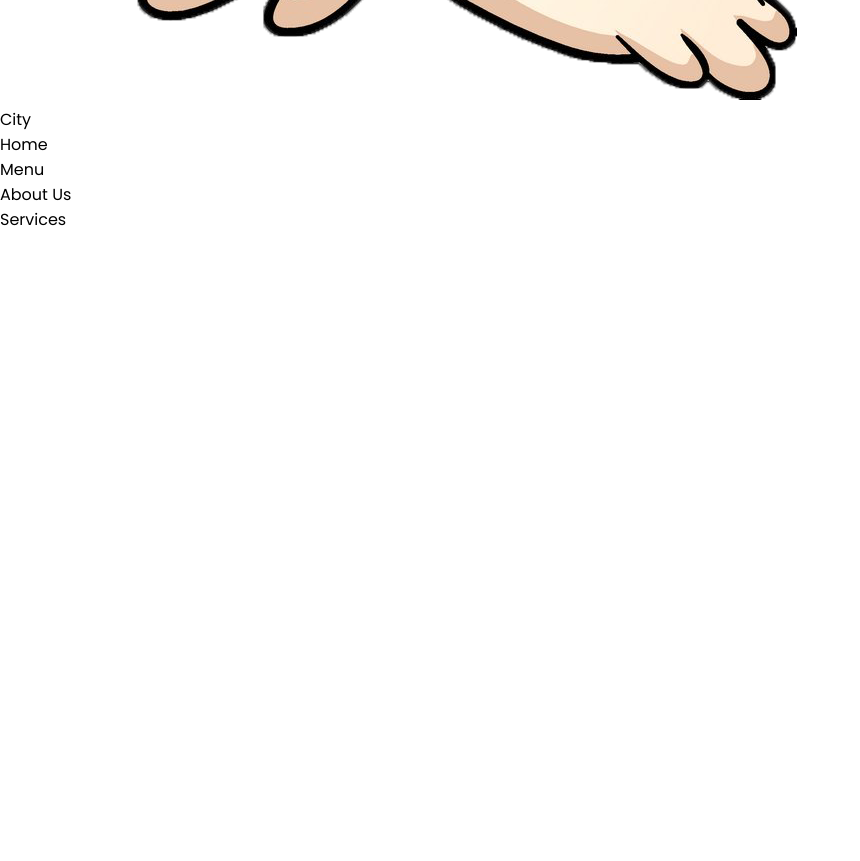
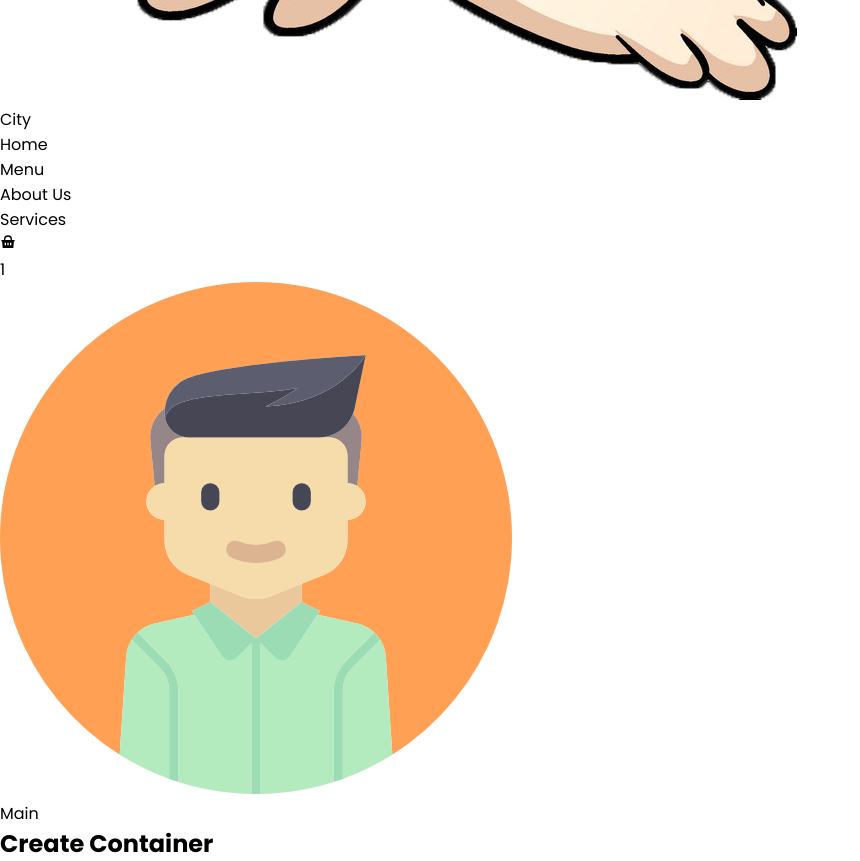
Before and after one commit to abdulawalemon1/meal-deal-client, a React (Create React App) app: page /createItem in a window 1280 px wide. Shown: the part 900-1761 px from the top of the page, without its empty margins (0-860 px from the left). Before the commit the page ends 1132 px from the top, so only its background shows below. Built offline with nearby package versions, Linux system fonts and the light colour scheme.

Commit message:
header added

```diff
--- a/src/App.js
+++ b/src/App.js
@@ -1,11 +1,20 @@
 import logo from './logo.svg';
 import './App.css';
 import Header from './components/Header';
+import { Route, Routes } from 'react-router-dom';
+import MainContainer from './components/MainContainer';
+import CreateContainer from './components/CreateContainer';
 
 function App() {
   return (
-    <div className="w-screen flex h-auto flex-col">
+    <div className="w-screen flex h-auto flex-col bg-primary">
       <Header></Header>
+      <main className='mt-24 p-8 w-full'>Main
+        <Routes>
+          <Route path='/' element={<MainContainer></MainContainer>}></Route>
+          <Route path='/createItem' element={<CreateContainer></CreateContainer>}></Route>
+        </Routes>
+      </main>
     </div>
   );
 }
--- /dev/null
+++ b/src/components/CreateContainer.js
@@ -0,0 +1,11 @@
+import React from 'react';
+
+const CreateContainer = () => {
+    return (
+        <div>
+            <h2>Create Container</h2>
+        </div>
+    );
+};
+
+export default CreateContainer;
--- a/src/components/Header.js
+++ b/src/components/Header.js
@@ -1,21 +1,34 @@
 import React from 'react';
 import Logo from '../img/logo.png';
+import Avatar from '../img/avatar.png';
+import { RiShoppingBasketFill } from 'react-icons/ri';
 
 const Header = () => {
     return (
         <header className='fixed z-50 w-screen p-6 px-16'>
-            <div className='hidden md:flex w-full h-full'>
+            {/* Dekstop and Tablet */}
+            <div className='hidden md:flex w-full h-full items-center justify-between'>
                 <div className='flex items-center gap-2'>
                     <img src={Logo} className="w-8 object-cover" alt="" />
                     <p className='text-headingColor text-xl font-bold'>City</p>
                 </div>
-                <ul className='flex items-center gap-32 ml-auto'>
-                    <li className='text-base textColor cursor-pointer hover:text-headingColor duration-100 transition-all ease-in-out'>Home</li>
-                    <li>Menu</li>
-                    <li>About Us</li>
-                    <li>Services</li>
-                </ul>
+                <div className='flex items-center gap-8'>
+                    <ul className='flex items-center gap-32'>
+                        <li className='text-base textColor cursor-pointer hover:text-headingColor duration-100 transition-all ease-in-out'>Home</li>
+                        <li className='text-base textColor cursor-pointer hover:text-headingColor duration-100 transition-all ease-in-out'>Menu</li>
+                        <li className='text-base textColor cursor-pointer hover:text-headingColor duration-100 transition-all ease-in-out'>About Us</li>
+                        <li className='text-base textColor cursor-pointer hover:text-headingColor duration-100 transition-all ease-in-out'>Services</li>
+                    </ul>
+                    <div className='relative flex flex-center justify-center'>
+                        <RiShoppingBasketFill className='text-textColor 2xl  cursor-pointer' />
+                        <div className='absolute -top-3 -right-2 w-5 h-5 rounded-full bg-cartBg flex items-center justify-center'>
+                            <p className='text-xs text-white font-semibold'>1</p>
+                        </div>
+                    </div>
+                    <img src={Avatar} className="w-10 h-10 min-w-[40px] drop-shadow-xl" alt="" />
+                </div>
             </div>
+            {/* Mobile */}
             <div className='flex md:hidden w-full h-full'></div>
         </header>
     );
--- /dev/null
+++ b/src/components/MainContainer.js
@@ -0,0 +1,11 @@
+import React from 'react';
+
+const MainContainer = () => {
+    return (
+        <div>
+            <h1>Main</h1>
+        </div>
+    );
+};
+
+export default MainContainer;
```
